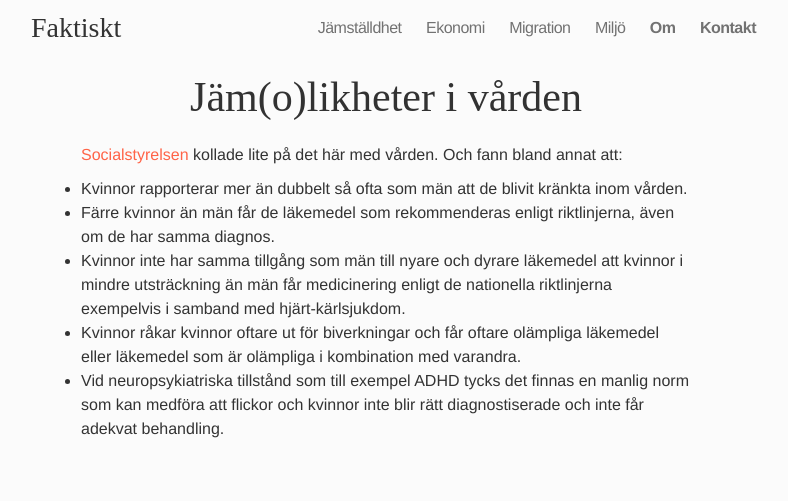
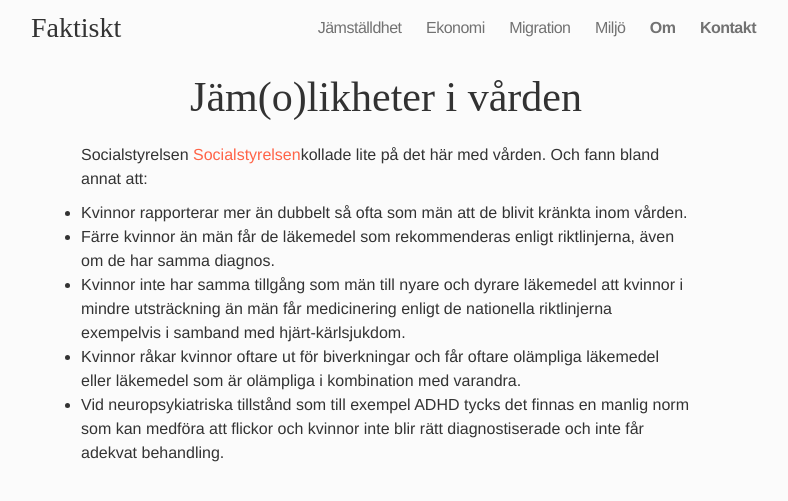
Before and after one commit to frigolitvarulv/faktiskt.github.io, a Jekyll site: the page built from jamstalldhet/ingen-tjej-jag-k-nner-k-nner-sig-diskriminerad/j-m-o-likheter-i-v-rden.md, in a window 1280 px wide. Shown: the top 501 px of the page, without its empty margins (254-1042 px from the left). Built offline with Jekyll 4.4.1, drawn with Linux system fonts in a browser that asks for light colours; nearby versions of some CDN libraries; Markdown is read by kramdown in place of the engine named in the settings.

Commit message:
Updated j-m-o-likheter-i-v-rden.md

```diff
--- a/jamstalldhet/ingen-tjej-jag-k-nner-k-nner-sig-diskriminerad/j-m-o-likheter-i-v-rden.md
+++ b/jamstalldhet/ingen-tjej-jag-k-nner-k-nner-sig-diskriminerad/j-m-o-likheter-i-v-rden.md
@@ -6,7 +6,7 @@
 
 
 
-[Socialstyrelsen](http://www.socialstyrelsen.se/Lists/artikelkatalog/Attachments/18546/2011-12-30.pdf) kollade lite på det här med vården. Och fann bland annat att:
+Socialstyrelsen [Socialstyrelsen](http://docplayer.se/88518-Ojamna-villkor-for-halsa-och-vard-jamlikhetsperspektiv-pa-halsooch-sjukvarden.html "skillnader i vård")kollade lite på det här med vården. Och fann bland annat att:
 
 - Kvinnor rapporterar mer än dubbelt så ofta som män att de blivit kränkta inom vården.
 - Färre kvinnor än män får de läkemedel som rekommenderas enligt riktlinjerna, även om de har samma diagnos.
```
